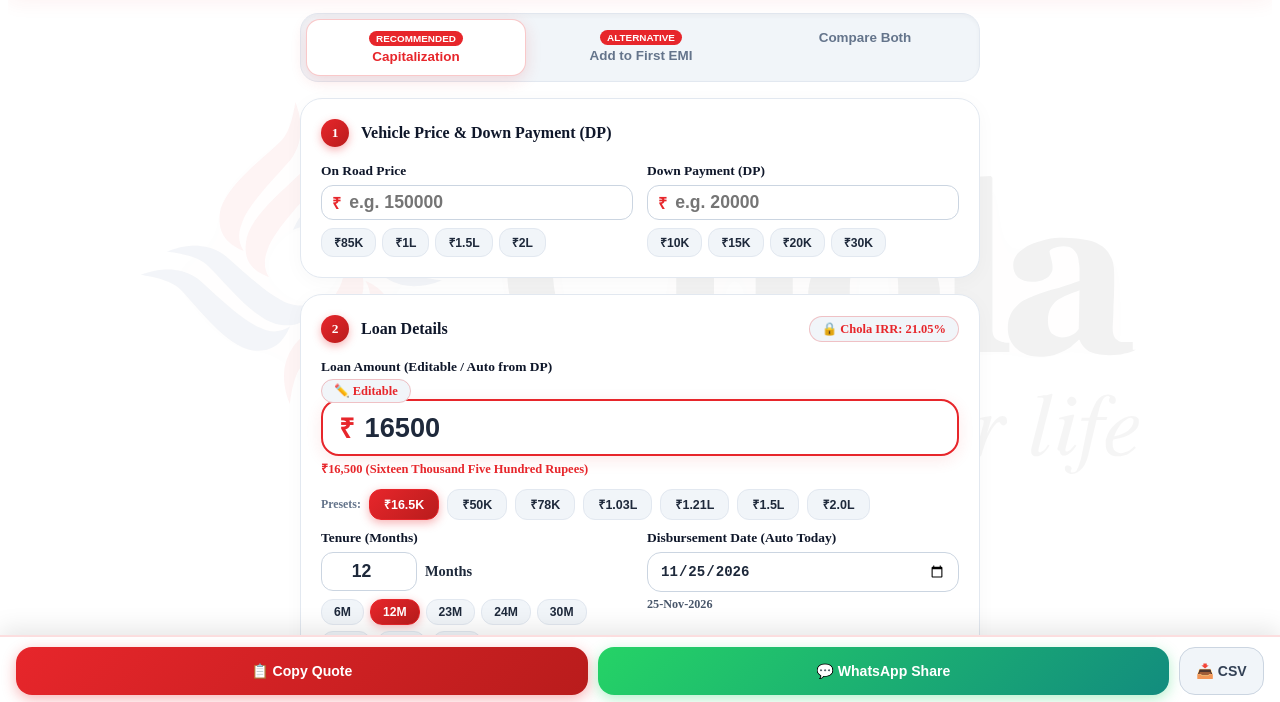
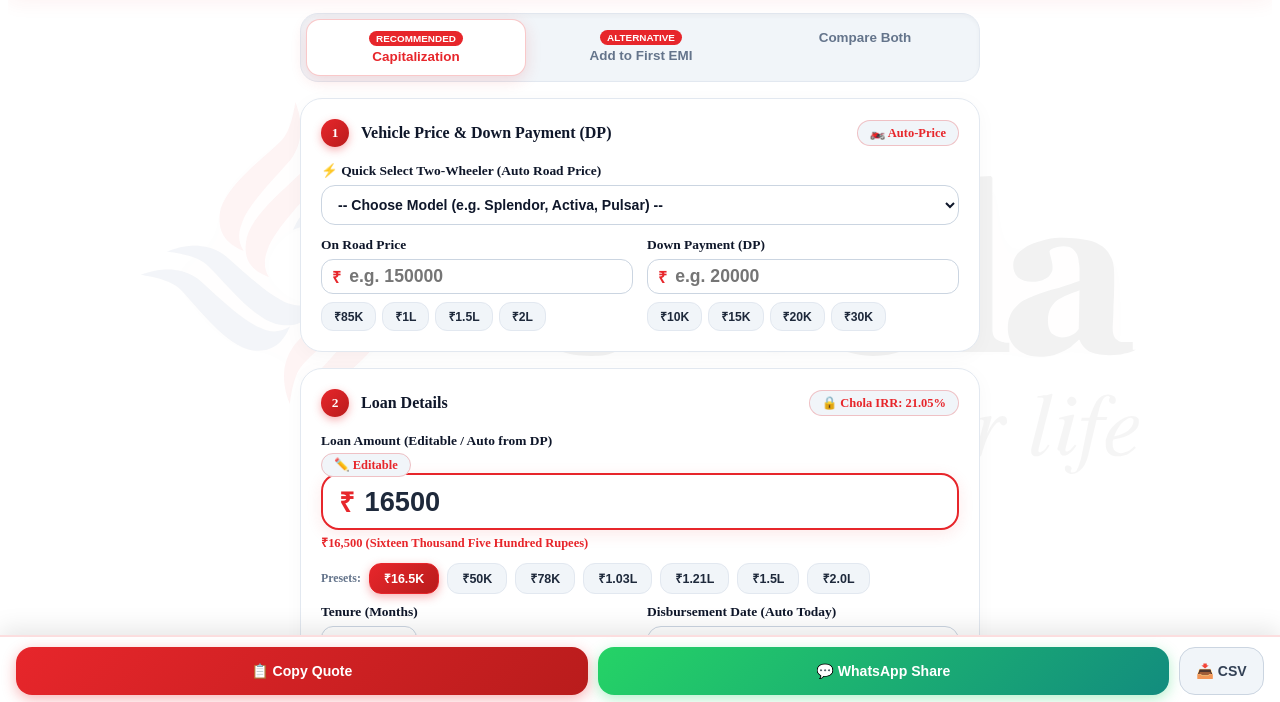
Before and after one commit to suman4576/sumanchola-emi, a browser extension: page index.html in a window 1280 px wide. Shown: the part 91-793 px from the top of the page. Drawn offline with Linux system fonts and the light colour scheme.

Commit message:
Add two-wheeler model selector with auto on-road price calculation

```diff
--- a/app.js
+++ b/app.js
@@ -255,6 +255,7 @@ const el = {
   tabAdd: document.getElementById("tab-add"),
   tabCmp: document.getElementById("tab-cmp"),
 
+  selBikeModel: document.getElementById("sel-bike-model"),
   inpOnRoad: document.getElementById("inp-on-road"),
   inpDp: document.getElementById("inp-dp"),
   boxAutoLoan: document.getElementById("box-auto-loan"),
@@ -591,6 +592,24 @@ async function shareWhatsApp() {
 }
 
 function initEvents() {
+  // Two-Wheeler Model Auto-Selector
+  if (el.selBikeModel) {
+    el.selBikeModel.addEventListener("change", (e) => {
+      const price = parseFloat(e.target.value) || 0;
+      if (price > 0) {
+        state.onRoadPrice = price;
+        // Default DP: 15% to 20% or keep current
+        if (!state.downPayment || state.downPayment <= 0) {
+          state.downPayment = Math.round((price * 0.15) / 1000) * 1000;
+        }
+        state.loanAmount = Math.max(0, state.onRoadPrice - state.downPayment);
+        state.pfAmount = Math.round((state.loanAmount * 4.0) / 100);
+        syncInputsFromState();
+        recalculateAndRender();
+        showToast("Model selected: Road Price Auto-filled!");
+      }
+    });
+  }
   // Method Tabs
   el.tabCap.addEventListener("click", () => { state.method = "capitalization"; syncInputsFromState(); recalculateAndRender(); });
   el.tabAdd.addEventListener("click", () => { state.method = "add_to_first"; syncInputsFromState(); recalculateAndRender(); });
--- a/index.html
+++ b/index.html
@@ -58,6 +58,46 @@
       <div class="card-heading">
         <span class="step-chip">1</span>
         <span class="heading-text">Vehicle Price &amp; Down Payment (DP)</span>
+        <span class="badge-lock">🏍️ Auto-Price</span>
+      </div>
+
+      <!-- Quick Bike Model Quick-Pick Dropdown -->
+      <div class="input-group" style="margin-bottom: 12px;">
+        <label class="field-label" for="sel-bike-model">⚡ Quick Select Two-Wheeler (Auto Road Price)</label>
+        <div class="select-container" style="position: relative;">
+          <select id="sel-bike-model" class="date-control" style="font-weight: 700; padding: 10px 12px; background: #FFFFFF; border: 1.5px solid #CBD5E1; border-radius: 14px; width: 100%; color: #0F172A; cursor: pointer;">
+            <option value="">-- Choose Model (e.g. Splendor, Activa, Pulsar) --</option>
+            <optgroup label="Hero MotoCorp">
+              <option value="93000">Hero Splendor Plus (~₹93,000)</option>
+              <option value="78000">Hero HF Deluxe (~₹78,000)</option>
+              <option value="95000">Hero Passion Plus (~₹95,000)</option>
+              <option value="105000">Hero Glamour XTEC (~₹1,05,000)</option>
+            </optgroup>
+            <optgroup label="Honda">
+              <option value="96000">Honda Activa 6G / 110 (~₹96,000)</option>
+              <option value="99000">Honda Shine 125 (~₹99,000)</option>
+              <option value="108000">Honda SP 125 (~₹1,08,000)</option>
+              <option value="102000">Honda Dio 125 (~₹1,02,000)</option>
+            </optgroup>
+            <optgroup label="Bajaj">
+              <option value="82000">Bajaj Platina 100 (~₹82,000)</option>
+              <option value="105000">Bajaj Pulsar 125 (~₹1,05,000)</option>
+              <option value="135000">Bajaj Pulsar 150 (~₹1,35,000)</option>
+              <option value="182000">Bajaj Pulsar NS200 (~₹1,82,000)</option>
+            </optgroup>
+            <optgroup label="TVS">
+              <option value="58000">TVS XL 100 Heavy Duty (~₹58,000)</option>
+              <option value="94000">TVS Jupiter 110 (~₹94,000)</option>
+              <option value="115000">TVS Raider 125 (~₹1,15,000)</option>
+              <option value="145000">TVS Apache RTR 160 (~₹1,45,000)</option>
+            </optgroup>
+            <optgroup label="Royal Enfield">
+              <option value="185000">Royal Enfield Hunter 350 (~₹1,85,000)</option>
+              <option value="210000">Royal Enfield Bullet 350 (~₹2,10,000)</option>
+              <option value="225000">Royal Enfield Classic 350 (~₹2,25,000)</option>
+            </optgroup>
+          </select>
+        </div>
       </div>
 
       <div class="dates-two-col">
```
